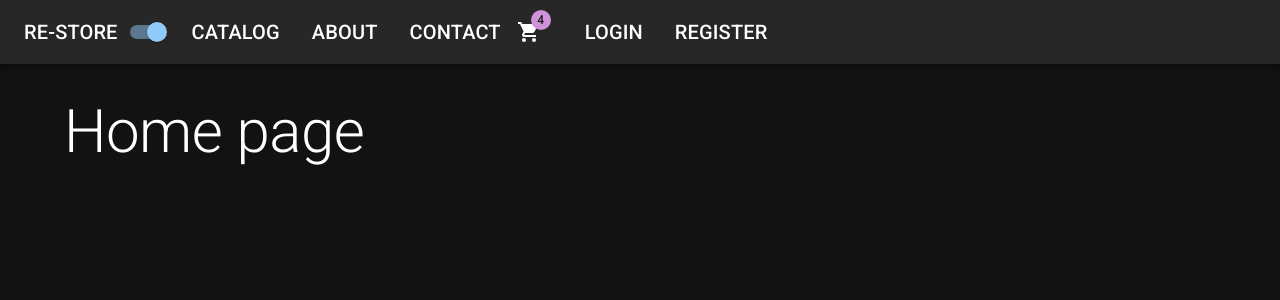
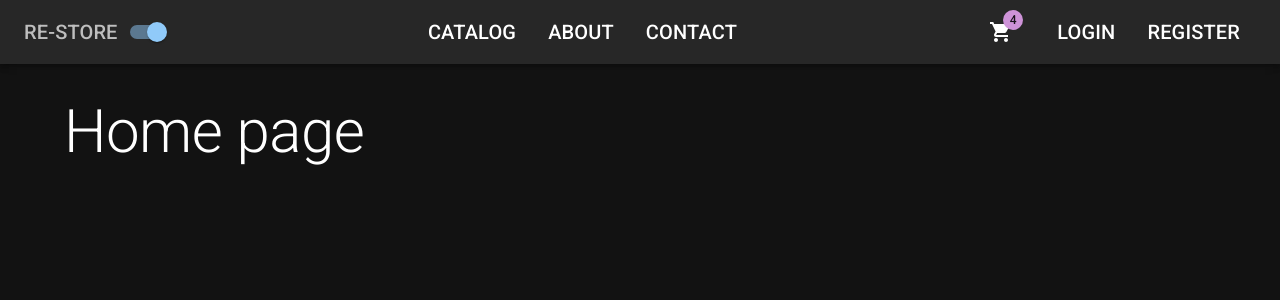
Before and after one commit to Nafets94/E-commerce-store, a React (Create React App) app in the folder client/: page / in a window 1280 px wide. Shown: the top 300 px of the page. Built offline with nearby package versions, Linux system fonts and the light colour scheme.

Commit message:
styling the NavBar

```diff
--- a/client/src/app/layout/Header.tsx
+++ b/client/src/app/layout/Header.tsx
@@ -1,71 +1,90 @@
 import { ShoppingCart } from "@mui/icons-material";
-import { AppBar, Badge, List, ListItem, Switch, Toolbar, Typography } from "@mui/material";
+import { AppBar, Badge, Box, List, ListItem, Switch, Toolbar, Typography } from "@mui/material";
 import IconButton from "@mui/material/IconButton";
 import { NavLink } from "react-router-dom";
 
 const midLinks = [
-    {title: 'catalog', path: '/catalog'},
-    {title: 'about', path: '/about'},
-    {title: 'contact', path: '/contact'}
+    { title: 'catalog', path: '/catalog' },
+    { title: 'about', path: '/about' },
+    { title: 'contact', path: '/contact' }
 ]
 
 const rightLinks = [
-    {title: 'login', path: '/login'},
-    {title: 'register', path: '/register'}
+    { title: 'login', path: '/login' },
+    { title: 'register', path: '/register' }
 ]
 
-interface Props{
+const navStyles = {
+    color: 'inherit',
+    textDecoration: 'none',
+    typography: 'h6',
+    '&:hover': {
+        color: 'grey.500'
+    },
+    '&.active': {
+        color: 'text.secondary'
+    }
+}
+
+interface Props {
     darkMode: boolean;
     handleThemeChange: () => void;
 }
 
-export default function Header({darkMode, handleThemeChange}: Props) {
+export default function Header({ darkMode, handleThemeChange }: Props) {
     return (
-        <AppBar position="static" sx={{mb: 4}}>
-            <Toolbar>
+        <AppBar position="static" sx={{ mb: 4 }}>
+            <Toolbar sx={{ display: 'flex', justifyContent: 'space-between', alignItems: 'center' }}>
+
+                <Box display='flex' alignItems='center'>
                     <Typography
                         variant='h6'
                         component={NavLink}
                         to='/'
-                    sx={{color: 'inherit', textDecoration: 'none'}}
+                        sx={navStyles}
                     >
                         RE-STORE
                     </Typography>
                     <Switch
-                    checked = {darkMode}
-                    onChange = {handleThemeChange}
+                        checked={darkMode}
+                        onChange={handleThemeChange}
                     />
-                <List sx={{display: 'flex'}}>
-                    {midLinks.map(({title, path}) => (
+                </Box>
+
+                <List sx={{ display: 'flex' }}>
+                    {midLinks.map(({ title, path }) => (
                         <ListItem
                             component={NavLink}
                             to={path}
                             key={path}
-                            sx={{color: 'inherit', typography: 'h6'}}
+                            sx={navStyles}
                         >
                             {title.toUpperCase()}
                         </ListItem>
                     ))}
                 </List>
 
-                <IconButton size='large' edge='start' color='inherit' sx={{mr: 2}}>
+                <Box display='flex' alignItems='center'>
+                    <IconButton size='large' edge='start' color='inherit' sx={{ mr: 2 }}>
                         <Badge badgeContent='4' color='secondary'>
                             <ShoppingCart />
                         </Badge>
                     </IconButton>
 
-                <List sx={{display: 'flex'}}>
-                    {rightLinks.map(({title, path}) => (
+                    <List sx={{ display: 'flex' }}>
+                        {rightLinks.map(({ title, path }) => (
                             <ListItem
                                 component={NavLink}
                                 to={path}
                                 key={path}
-                            sx={{color: 'inherit', typography: 'h6'}}
+                                sx={navStyles}
                             >
                                 {title.toUpperCase()}
                             </ListItem>
                         ))}
                     </List>
+                </Box>
+
             </Toolbar>
         </AppBar>
     )
```
Lines whose indentation alone changed are shown as unchanged.
